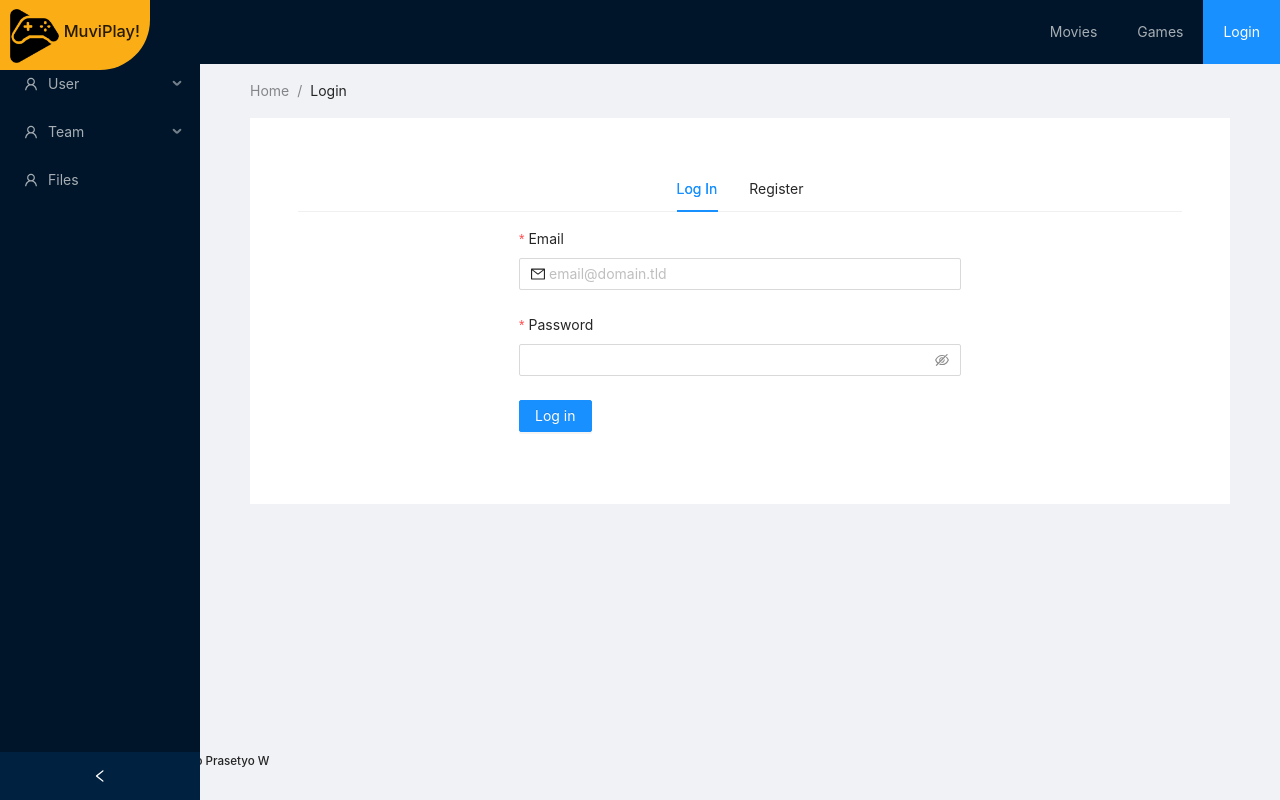
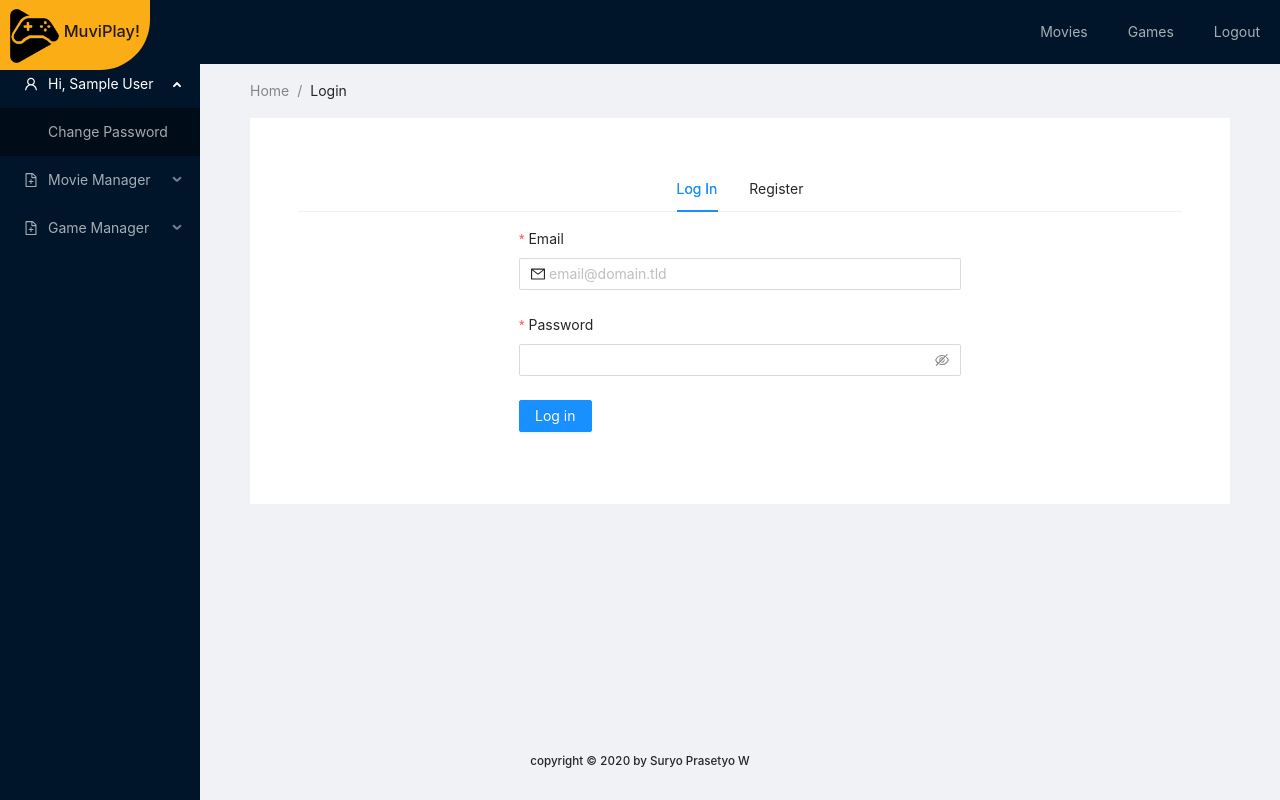
Before and after one commit to theoyrus/FP-Sanbercode-Reactjs-Batch18, a React (Create React App) app: page /login in a window 1280 px wide. Built offline with nearby package versions, Linux system fonts and the light colour scheme; sample sign-in values are in the browser's storage.

Commit message:
Login Logout Layouting Routing

```diff
--- a/src/AuthContext.js
+++ b/src/AuthContext.js
@@ -9,7 +9,7 @@ export const AuthProvider = (props) => {
         if (auth === null) {
             setAuth(false)
             if (localStorage.getItem('authData') !== null) {
-                setAuth(localStorage.getItem('authData'))
+                setAuth(JSON.parse(localStorage.getItem('authData')))
             }
         }
         console.log('Status login', auth)
--- a/src/Route.js
+++ b/src/Route.js
@@ -11,7 +11,7 @@ import Movies from './components/Movies'
 import MovieDetail from './components/MovieDetail'
 import Games from './components/Games'
 import GameDetail from './components/GameDetail'
-// import MovieEditor from './components/MovieEditor'
+import MovieList from './components/MovieList'
 import Login from './components/Login'
 
 const Routes = () => {
@@ -28,6 +28,9 @@ const Routes = () => {
                         <Route path="/movie/:id/:title"><MovieDetail /></Route>
                         <Route exact path="/games"><Games /></Route>
                         <Route path="/game/:id/:name"><GameDetail /></Route>
+                        <PrivateRoute path="/manage-movie" isAuth>
+                            <MovieList />
+                        </PrivateRoute>
                         {/* <Route path="/movie-editor"><MovieEditor/> </Route> */}
                         <Route path="/login"><Login /></Route>
                     </Main>
@@ -38,4 +41,24 @@ const Routes = () => {
     )
 }
 
+const PrivateRoute = ({ children, isAuth, ...rest }) => {
+    return (
+        <Route
+            {...rest}
+            render={({ location }) =>
+                isAuth ? (
+                    children
+                ) : (
+                        <Redirect
+                            to={{
+                                pathname: "/login",
+                                state: { from: location }
+                            }}
+                        />
+                    )
+            }
+        />
+    );
+}
+
 export default Routes
--- a/src/layout/ContentLayout.js
+++ b/src/layout/ContentLayout.js
@@ -1,7 +1,7 @@
 import React, { Component } from 'react'
 import { Layout, Breadcrumb } from 'antd';
 import { NavLink, withRouter } from 'react-router-dom';
-
+import { AuthContext } from '../AuthContext'
 
 const { Content } = Layout;
 
@@ -10,18 +10,37 @@ const titleCase = (str) => {
 }
 
 class ContentLayout extends Component {
+    state = {
+        auth: null,
+    }
+    static contextType = AuthContext
+
+    componentDidUpdate() {
+        const [auth,] = this.context
+        if (this.state.auth === null) {
+            this.setState({ auth })
+            console.log(auth)
+        }
+    }
+
     render() {
         // console.log(this.props)
         const { pathname } = this.props.location
         // const menuTitle = titleCase(pathname.replace('/', ''))
         const menuPath = '/' + pathname.split('/')[1]
-        const menuTitle = titleCase(pathname.split('/')[1])
-        const movie_title = pathname.split('/')[3]
+        let menuTitle = titleCase(pathname.split('/')[1])
+        menuTitle = menuTitle.split('-').join(' ')
+        let movie_title = pathname.split('/')[3]
+        let styleML = 0
+
+        const { auth } = this.state
+        styleML = (auth !== null && auth.hasOwnProperty('token')) ? '200px' : 0
+
         // const subMenuTitle = titleCase(pathname.split('/').join('')))
         return (
             <>
                 {/* <Content className="site-layout" style={{ padding: '0 50px', marginTop: 64 }}> */}
-                <Content className="site-layout" style={{ padding: '0 50px', marginTop: 64, marginLeft: "200px" }}>
+                <Content className="site-layout" style={{ padding: '0 50px', marginTop: 64, marginLeft: styleML }}>
                     <Breadcrumb style={{ margin: '16px 0' }}>
                         <Breadcrumb.Item>Home</Breadcrumb.Item>
                         <Breadcrumb.Item>
--- a/src/layout/FooterLayout.js
+++ b/src/layout/FooterLayout.js
@@ -7,7 +7,7 @@ class FooterLayout extends Component {
     render() {
         return (
             <>
-                <Footer>
+                <Footer style={{ textAlign: "center" }}>
                     <h5>copyright &copy; 2020 by Suryo Prasetyo W</h5>
                 </Footer>
             </>
--- a/src/layout/HeaderLayout.js
+++ b/src/layout/HeaderLayout.js
@@ -7,8 +7,9 @@ import { Link, NavLink, useLocation } from 'react-router-dom'
 const { Header } = Layout;
 const HeaderLayout = () => {
     // const { AppAuthContext } = useState(AppAuthContext)
-    const [isLogin, setAuth] = useContext(AuthContext)
-    // console.log(isLogin)
+    const [auth, setAuth] = useContext(AuthContext)
+    let isLogin = (auth !== null && auth !== '' && auth.hasOwnProperty('token')) ? true : false
+    console.log(isLogin)
 
     const location = useLocation()
     console.log(location)
@@ -36,9 +37,24 @@ const HeaderLayout = () => {
                     <Menu.Item key="/games">
                         <NavLink to="/games">Games</NavLink>
                     </Menu.Item>
-                    <Menu.Item key="/login">
-                        <NavLink to="/login">Login</NavLink>
-                    </Menu.Item>
+                    {
+                        isLogin && (
+                            <>
+                                <Menu.Item key="home">
+                                    <NavLink onClick={handleLogout} to="/">Logout</NavLink>
+                                </Menu.Item>
+                            </>
+                        )
+                    }
+                    {
+                        !isLogin && (
+                            <>
+                                <Menu.Item key="/login">
+                                    <NavLink to="/login">Login</NavLink>
+                                </Menu.Item>
+                            </>
+                        )
+                    }
                 </Menu>
             </Header>
         </>
--- a/src/layout/SidebarLayout.js
+++ b/src/layout/SidebarLayout.js
@@ -1,23 +1,32 @@
 import React from 'react'
-
+import { AuthContext } from '../AuthContext'
 import { Menu, Switch, Divider, Layout } from 'antd';
 import {
-    MailOutlined,
-    CalendarOutlined,
-    AppstoreOutlined,
-    SettingOutlined,
+    VideoCameraOutlined,
+    FileAddOutlined,
     UserOutlined,
 } from '@ant-design/icons';
+import { NavLink } from 'react-router-dom';
 
 const { SubMenu } = Menu;
 const { Sider } = Layout;
 
 class SidebarLayout extends React.Component {
+    // read context in Class Component
+    static contextType = AuthContext
     state = {
         mode: 'inline',
         theme: 'light',
         collapsed: false,
+        auth: null,
     };
+
+    componentDidUpdate() {
+        const [auth,] = this.context
+        if (this.state.auth === null) {
+            this.setState({ auth })
+        }
+    }
 
     onCollapse = collapsed => {
         console.log(collapsed);
@@ -37,33 +46,59 @@ class SidebarLayout extends React.Component {
     };
 
     render() {
-        const { collapsed } = this.state;
+        const { collapsed, auth } = this.state;
+        // console.log('AuthContext', this.state)
         return (
             <>
+                {
+                    (auth !== null && auth.hasOwnProperty('token')) && (
+                        <>
                             {/* <Layout style={{ minHeight: '100vh' }}> */}
-                <Sider collapsible collapsed={collapsed} onCollapse={this.onCollapse} style={{
+                            <Sider collapsed={collapsed} onCollapse={this.onCollapse} style={{
                                 overflow: 'auto',
                                 height: '100vh',
                                 position: 'fixed',
                                 left: 0,
                                 marginTop: "60px",
                             }}>
-                    <Menu theme="dark" defaultSelectedKeys={['1']} mode="inline">
-                        <SubMenu key="sub1" icon={<UserOutlined />} title="User">
-                            <Menu.Item key="3">Tom</Menu.Item>
-                            <Menu.Item key="4">Bill</Menu.Item>
-                            <Menu.Item key="5">Alex</Menu.Item>
+                                <Menu theme="dark" defaultSelectedKeys={['authMenu']} defaultOpenKeys={['authMenu']} mode="inline">
+                                    <SubMenu key="authMenu" icon={<UserOutlined />} title={`Hi, ${auth.user.name}`}>
+                                        <Menu.Item key="userInfoName">
+                                            <NavLink to="/profile">
+                                                Change Password
+                                            </NavLink>
+                                        </Menu.Item>
                                     </SubMenu>
-                        <SubMenu key="sub2" icon={<UserOutlined />} title="Team">
-                            <Menu.Item key="6">Team 1</Menu.Item>
-                            <Menu.Item key="8">Team 2</Menu.Item>
+                                    <SubMenu key="manageMovie" icon={<FileAddOutlined />} title="Movie Manager">
+                                        <Menu.Item key="listMovie">
+                                            <NavLink to="/manage-movie">
+                                                Movie List
+                                        </NavLink>
+                                        </Menu.Item>
+                                        <Menu.Item key="addMovie">
+                                            <NavLink to="/manage-movie/add">
+                                                Add New
+                                        </NavLink>
+                                        </Menu.Item>
                                     </SubMenu>
-                        <Menu.Item key="9" icon={<UserOutlined />}>
-                            Files
+                                    <SubMenu key="manageGame" icon={<FileAddOutlined />} title="Game Manager">
+                                        <Menu.Item key="listGame">
+                                            <NavLink to="/manage-game">
+                                                Game List
+                                        </NavLink>
                                         </Menu.Item>
+                                        <Menu.Item key="addGame">
+                                            <NavLink to="/manage-game/add">
+                                                Add New
+                                        </NavLink>
+                                        </Menu.Item>
+                                    </SubMenu>
                                 </Menu>
                             </Sider>
                             {/* </Layout> */}
+                        </>
+                    )
+                }
             </>
         );
     }
```
Also changed, not shown: src/components/Login.js (+51 -31 lines), 1 other file (tests, documents, lock files or other folders). Lines whose indentation alone changed are shown as unchanged.
